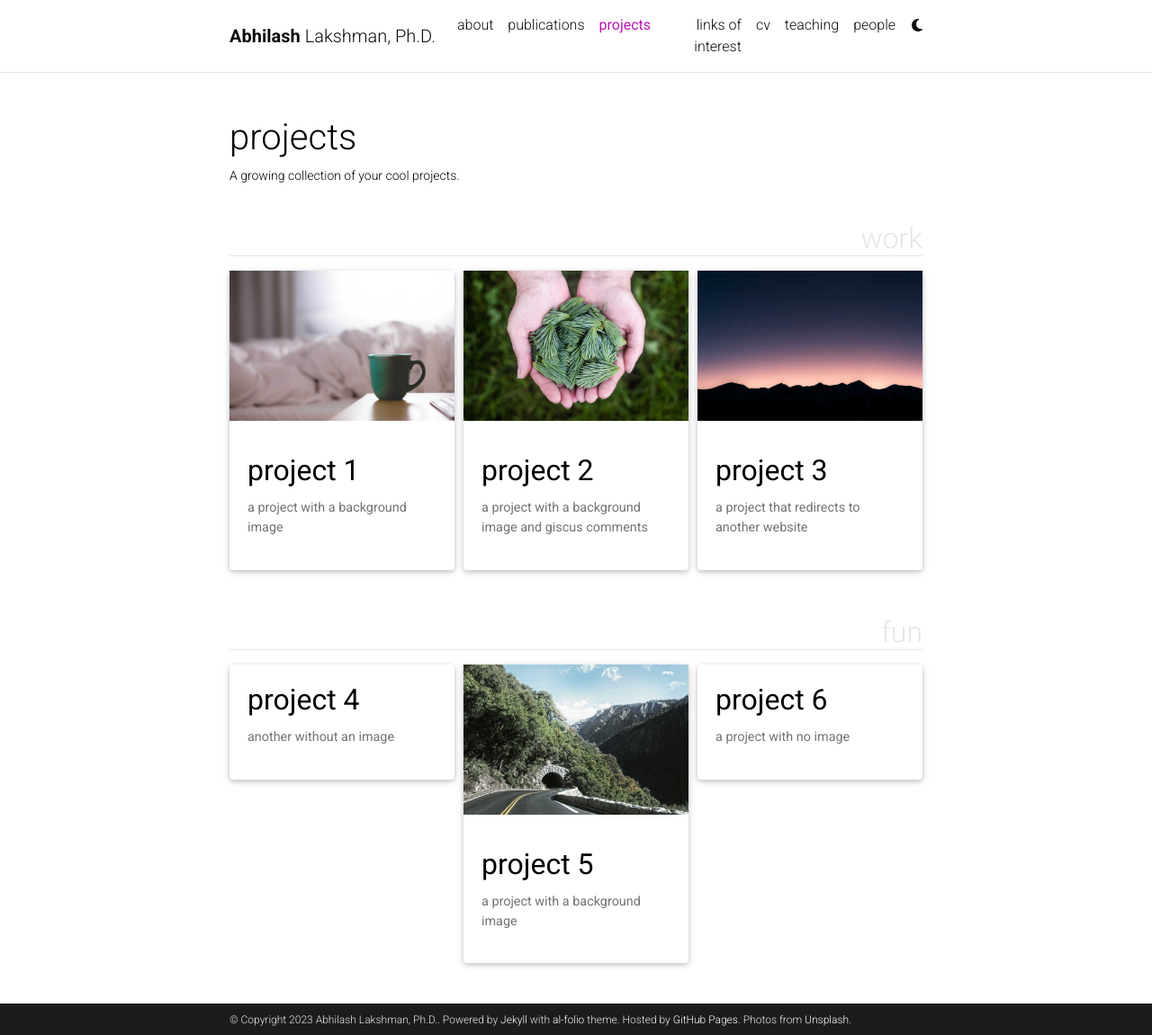
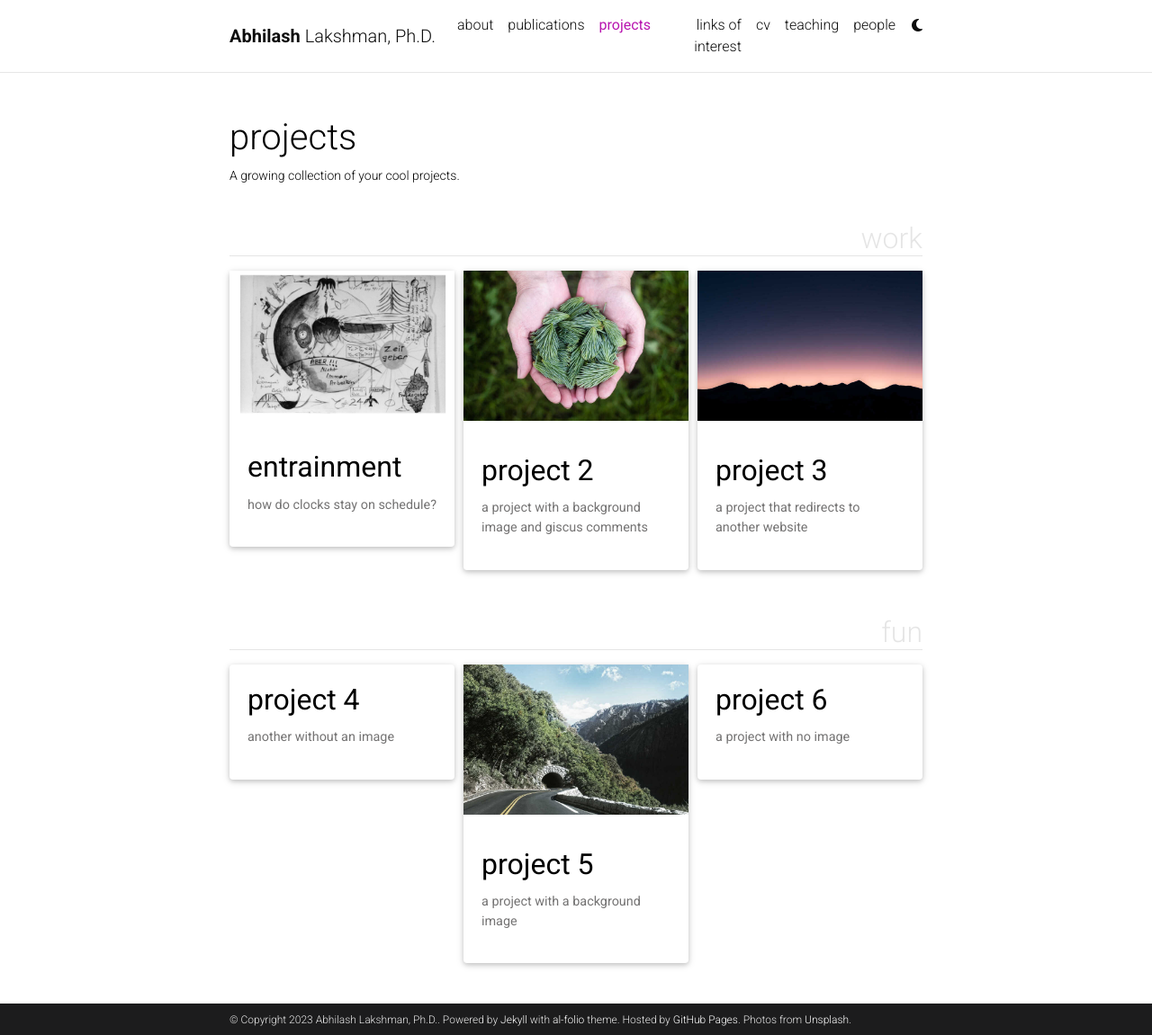
Before and after one commit to abhilashlakshman/abhilashlakshmanOLDER.github.io, a Jekyll site: the page built from _pages/projects.md, in a window 1280 px wide and 1151 px high. Shown: the whole window at 90% size. Built offline with Jekyll 4.4.1, drawn with Linux system fonts in a browser that asks for light colours; full-size pictures stand in for the smaller copies a plugin makes; comment, search, counter and statistics services are not loaded; a style sheet for code colours, icons or effects is not loaded.

Commit message:
Update 1_project.md

````diff
--- a/_projects/1_project.md
+++ b/_projects/1_project.md
@@ -1,25 +1,16 @@
 ---
 layout: page
-title: project 1
-description: a project with a background image
-img: assets/img/12.jpg
+title: entrainment
+description: how do clocks stay on schedule?
+img: assets/img/PittDoodle.png
 importance: 1
 category: work
-related_publications: einstein1956investigations, einstein1950meaning
+related_publications:
 ---
 
-Every project has a beautiful feature showcase page.
-It's easy to include images in a flexible 3-column grid format.
-Make your photos 1/3, 2/3, or full width.
+Circadian rhythms are near 24-h rhythms in physiolgy, metabolism and behavior. Due to the persistence of these rhythms under conditions where the regular cycling between day and night does not happen, they are believed to be generated internally, by a system of interconnected neurons in the brain - the circadian clock.
 
-To give your project a background in the portfolio page, just add the img tag to the front matter like so:
-
-    ---
-    layout: page
-    title: project
-    description: a project with a background image
-    img: /assets/img/12.jpg
-    ---
+Our circadian clocks time and shape almost every aspect of our daily lives. However, if one were to maintain a daily routine, say waking up for work at the same time every day, this clock must be synchronized to the environmental cycling of light and temperature. Studying the mechanisms of how this synchronization happens is a major focus of my current research.
 
 <div class="row">
     <div class="col-sm mt-3 mt-md-0">
@@ -33,49 +24,7 @@
     </div>
 </div>
 <div class="caption">
-    Caption photos easily. On the left, a road goes through a tunnel. Middle, leaves artistically fall in a hipster photoshoot. Right, in another hipster photoshoot, a lumberjack grasps a handful of pine needles.
-</div>
-<div class="row">
-    <div class="col-sm mt-3 mt-md-0">
-        {% include figure.html path="assets/img/5.jpg" title="example image" class="img-fluid rounded z-depth-1" %}
-    </div>
-</div>
-<div class="caption">
-    This image can also have a caption. It's like magic.
-</div>
-
-You can also put regular text between your rows of images.
-Say you wanted to write a little bit about your project before you posted the rest of the images.
-You describe how you toiled, sweated, *bled* for your project, and then... you reveal its glory in the next row of images.
-
-
-<div class="row justify-content-sm-center">
-    <div class="col-sm-8 mt-3 mt-md-0">
-        {% include figure.html path="assets/img/6.jpg" title="example image" class="img-fluid rounded z-depth-1" %}
-    </div>
-    <div class="col-sm-4 mt-3 mt-md-0">
-        {% include figure.html path="assets/img/11.jpg" title="example image" class="img-fluid rounded z-depth-1" %}
-    </div>
-</div>
-<div class="caption">
-    You can also have artistically styled 2/3 + 1/3 images, like these.
-</div>
-
-
-The code is simple.
-Just wrap your images with `<div class="col-sm">` and place them inside `<div class="row">` (read more about the <a href="https://getbootstrap.com/docs/4.4/layout/grid/">Bootstrap Grid</a> system).
-To make images responsive, add `img-fluid` class to each; for rounded corners and shadows use `rounded` and `z-depth-1` classes.
-Here's the code for the last row of images above:
-
-{% raw %}
-```html
-<div class="row justify-content-sm-center">
-    <div class="col-sm-8 mt-3 mt-md-0">
-        {% include figure.html path="assets/img/6.jpg" title="example image" class="img-fluid rounded z-depth-1" %}
-    </div>
-    <div class="col-sm-4 mt-3 mt-md-0">
-        {% include figure.html path="assets/img/11.jpg" title="example image" class="img-fluid rounded z-depth-1" %}
-    </div>
+    Pittendrigh's doodles!
 </div>
 ```
 {% endraw %}
````
